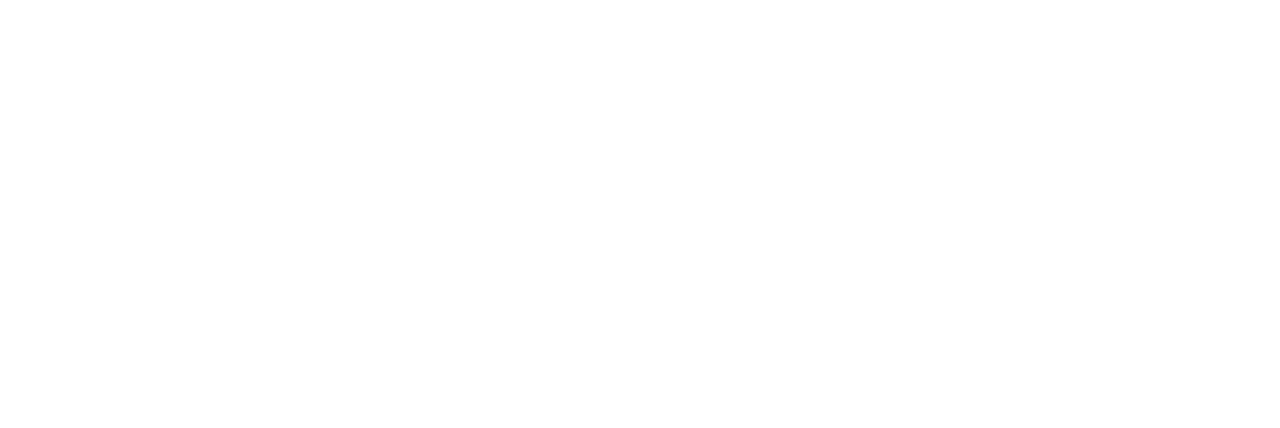
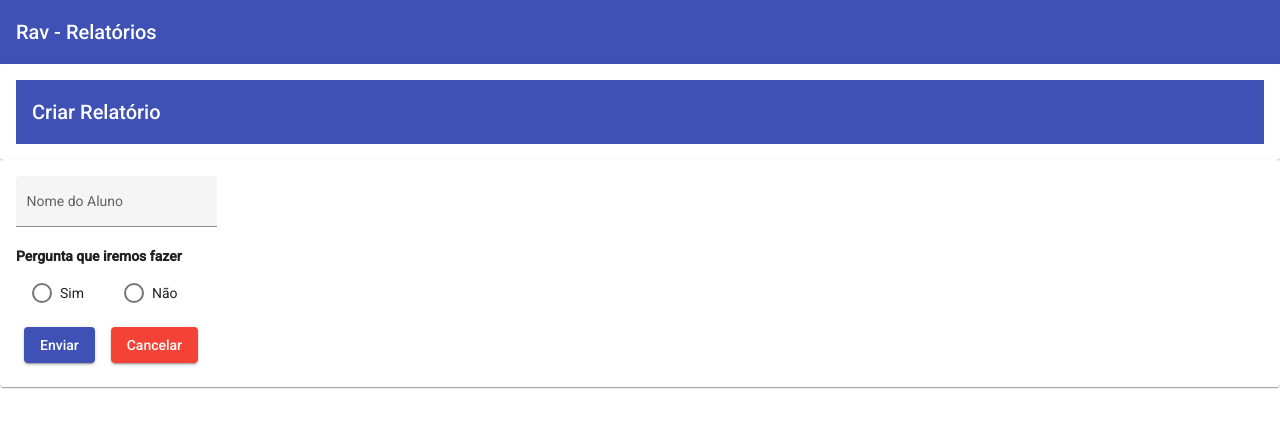
Before and after one commit to Brunostaine/rav-relatorio-de-avaliacao-angular, an Angular app: page /add-aluno in a window 1280 px wide. Before the commit this address led to /. Shown: the top 428 px of the page. Built offline with nearby package versions, Linux system fonts and the light colour scheme.

Commit message:
criando a página de cadastro

```diff
--- a/src/app/app-routing.module.ts
+++ b/src/app/app-routing.module.ts
@@ -2,11 +2,13 @@
 import { HomeComponent } from './home/home/home.component';
 import { NgModule } from '@angular/core';
 import { RouterModule, Routes } from '@angular/router';
+import { AddAlunoComponent } from './componentes/add-aluno/add-aluno.component';
 
 const routes: Routes = [
     {path: '', component: HomeComponent,
   children: [
-    {path: '', component: ListaAlunosComponent}
+    {path: '', component: ListaAlunosComponent},
+    {path: 'add-aluno', component: AddAlunoComponent}
   ]
 },
 
--- a/src/app/app.module.ts
+++ b/src/app/app.module.ts
@@ -7,9 +7,10 @@
 import { ListaAlunosComponent } from './componentes/lista-alunos/lista-alunos.component';
 import { HomeModule } from './home/home/home.module';
 import { AppMaterialModule } from './shared/app-material/app-material.module';
+import { AddAlunoComponent } from './componentes/add-aluno/add-aluno.component';
 
 @NgModule({
-  declarations: [AppComponent, ListaAlunosComponent],
+  declarations: [AppComponent, ListaAlunosComponent, AddAlunoComponent],
   imports: [
 
     AppRoutingModule,
--- /dev/null
+++ b/src/app/componentes/add-aluno/add-aluno.component.css
@@ -0,0 +1,15 @@
+.div-display {
+  display: flex;
+  flex-direction: column;
+  justify-content: center;
+  align-items: center;
+}
+
+.radio-btn {
+  margin: 8px;
+  padding: 8px;
+}
+
+.display-btn{
+  margin: 8px;
+}
--- /dev/null
+++ b/src/app/componentes/add-aluno/add-aluno.component.html
@@ -0,0 +1,29 @@
+<mat-card>
+  <mat-toolbar color="primary">
+    <span>Criar Relatório</span>
+  </mat-toolbar>
+</mat-card>
+
+<mat-card>
+  <form class="example-form">
+    <mat-form-field class="example-full-width" appearance="fill">
+      <mat-label>Nome do Aluno</mat-label>
+      <input type="name" matInput placeholder="Ex. João da Silva" />
+    </mat-form-field>
+  </form>
+
+  <form class="example-form">
+    <mat-label style="font-weight: 700">Pergunta que iremos fazer</mat-label>
+    <div>
+      <mat-radio-group aria-label="selecione uma opção">
+        <mat-radio-button class="radio-btn" value="1" style="margin-right: 16px;">Sim</mat-radio-button>
+        <mat-radio-button class="radio-btn" value="2">Não</mat-radio-button>
+      </mat-radio-group>
+    </div>
+  </form>
+
+  <div class="example-button-row">
+    <button class="display-btn" mat-raised-button color="primary" type="submit">Enviar</button>
+    <button class="display-btn" mat-raised-button color="warn">Cancelar</button>
+  </div>
+</mat-card>
--- /dev/null
+++ b/src/app/componentes/add-aluno/add-aluno.component.ts
@@ -0,0 +1,15 @@
+import { Component, OnInit } from '@angular/core';
+
+@Component({
+  selector: 'app-add-aluno',
+  templateUrl: './add-aluno.component.html',
+  styleUrls: ['./add-aluno.component.css']
+})
+export class AddAlunoComponent implements OnInit {
+
+  constructor() { }
+
+  ngOnInit(): void {
+  }
+
+}
--- a/src/app/componentes/lista-alunos/lista-alunos.component.css
+++ b/src/app/componentes/lista-alunos/lista-alunos.component.css
@@ -9,3 +9,20 @@
   align-items: center;
   padding: 25px;
 }
+
+.toobar-display {
+  display: flex;
+  justify-content: space-between;
+  align-items: center;
+  padding-left: 64px;
+  padding-right: 64px;
+}
+
+.link-add {
+  cursor: pointer;
+  color: #fff;
+  text-decoration: none;
+}
+.link-add:hover {
+  color: #faa;
+}
--- a/src/app/componentes/lista-alunos/lista-alunos.component.html
+++ b/src/app/componentes/lista-alunos/lista-alunos.component.html
@@ -1,5 +1,7 @@
-<mat-card>
-  <mat-toolbar color="primary"> Lista de alunos </mat-toolbar>
+<mat-card >
+    <mat-toolbar color="primary" class="toobar-display"> Lista de alunos
+      <a routerLink="add-aluno" class="link-add">+</a>
+    </mat-toolbar>
 
     <div *ngIf="list$ | async as lista; else spinner">
         <table mat-table [dataSource]="lista" class="mat-elevation-z8">
--- a/src/app/componentes/lista-alunos/service/lista-alunos.service.ts
+++ b/src/app/componentes/lista-alunos/service/lista-alunos.service.ts
@@ -1,6 +1,6 @@
 import { HttpClient } from '@angular/common/http';
 import { Injectable } from '@angular/core';
-import { delay, first, tap } from 'rxjs';
+import { first, tap } from 'rxjs';
 
 import { List } from './../../model/list';
 
@@ -16,7 +16,7 @@
     return this.httpClient.get<List[]>(this.API)
     .pipe(
       first(),
-      delay(5000),
+      // delay(5000), teste do tratamento de erro
       tap(list => console.log(list)))
   }
 }
--- a/src/app/home/home/home.component.html
+++ b/src/app/home/home/home.component.html
@@ -1,5 +1,5 @@
 <mat-toolbar color="primary">
-  <span> RAV - Relatórios </span>
+  <h1 routerLink="" style="cursor: pointer">Rav - Relatórios</h1>
 </mat-toolbar>
 
 <router-outlet></router-outlet>
--- a/src/app/shared/app-material/app-material.module.ts
+++ b/src/app/shared/app-material/app-material.module.ts
@@ -2,11 +2,13 @@
 import { MatButtonModule } from '@angular/material/button';
 import { MatCardModule } from '@angular/material/card';
 import { MatDialogModule } from '@angular/material/dialog';
+import { MatInputModule } from '@angular/material/input';
 import { MatProgressSpinnerModule } from '@angular/material/progress-spinner';
 import { MatTableModule } from '@angular/material/table';
 import { MatToolbarModule } from '@angular/material/toolbar';
 import { BrowserModule } from '@angular/platform-browser';
 import { BrowserAnimationsModule } from '@angular/platform-browser/animations';
+import {MatRadioModule} from '@angular/material/radio';
 
 
 @NgModule({
@@ -18,7 +20,9 @@
       MatTableModule,
       MatProgressSpinnerModule,
       MatDialogModule,
-      MatButtonModule
+      MatButtonModule,
+      MatInputModule,
+      MatRadioModule
   ]
 })
 export class AppMaterialModule { }
```
Also changed, not shown: src/app/componentes/add-aluno/add-aluno.module.ts (added, +14 -0 lines), 1 other file (tests, documents, lock files or other folders). Lines whose indentation alone changed are shown as unchanged.
